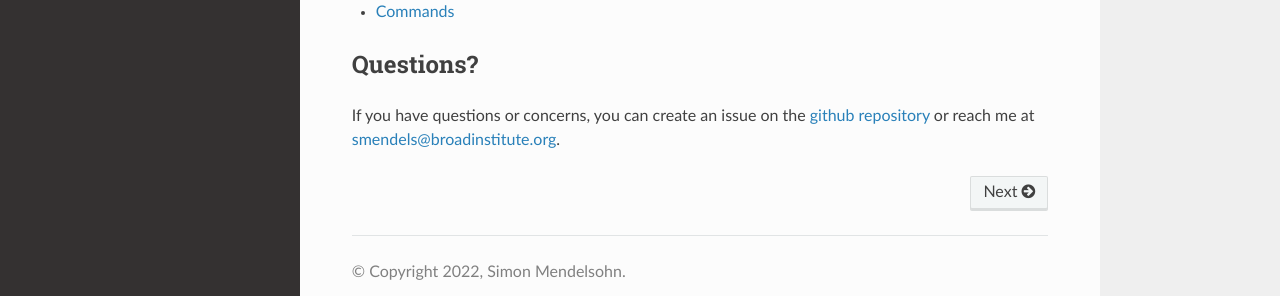
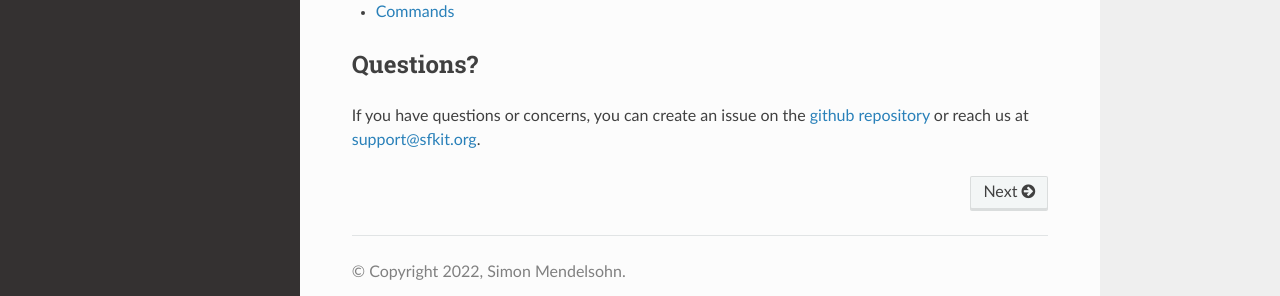
Before and after one commit to hcholab/sfkit, a Sphinx documentation site: the page built from docs/source/index.rst, in a window 1280 px wide and 1356 px high. Shown: the part 1015-1311 px from the top of the window. Built offline with Sphinx 7.4.7 and the Read the Docs theme 2.0.0, drawn with Linux system fonts in a browser that asks for light colours.

Commit message:
udpate contact email to support@sfkit.org

```diff
--- a/docs/source/index.rst
+++ b/docs/source/index.rst
@@ -30,4 +30,4 @@ Contents
 
 Questions?
 ----------
-If you have questions or concerns, you can create an issue on the `github repository <https://github.com/simonjmendelsohn/sfkit/issues>`_ or reach me at `smendels@broadinstitute.org <smendels@broadinstitute.org>`_.
+If you have questions or concerns, you can create an issue on the `github repository <https://github.com/simonjmendelsohn/sfkit/issues>`_ or reach us at `support@sfkit.org <support@sfkit.org>`_.
```
Also changed, not shown: README.md (+1 -1 lines).
